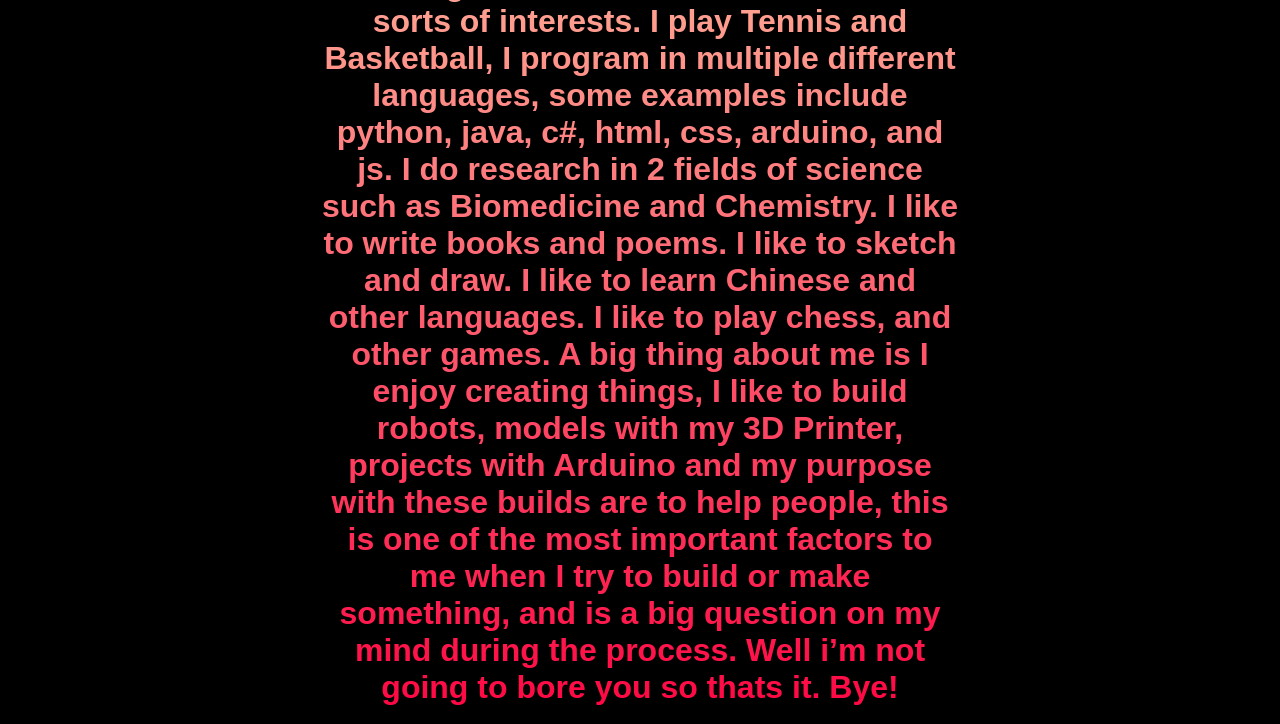
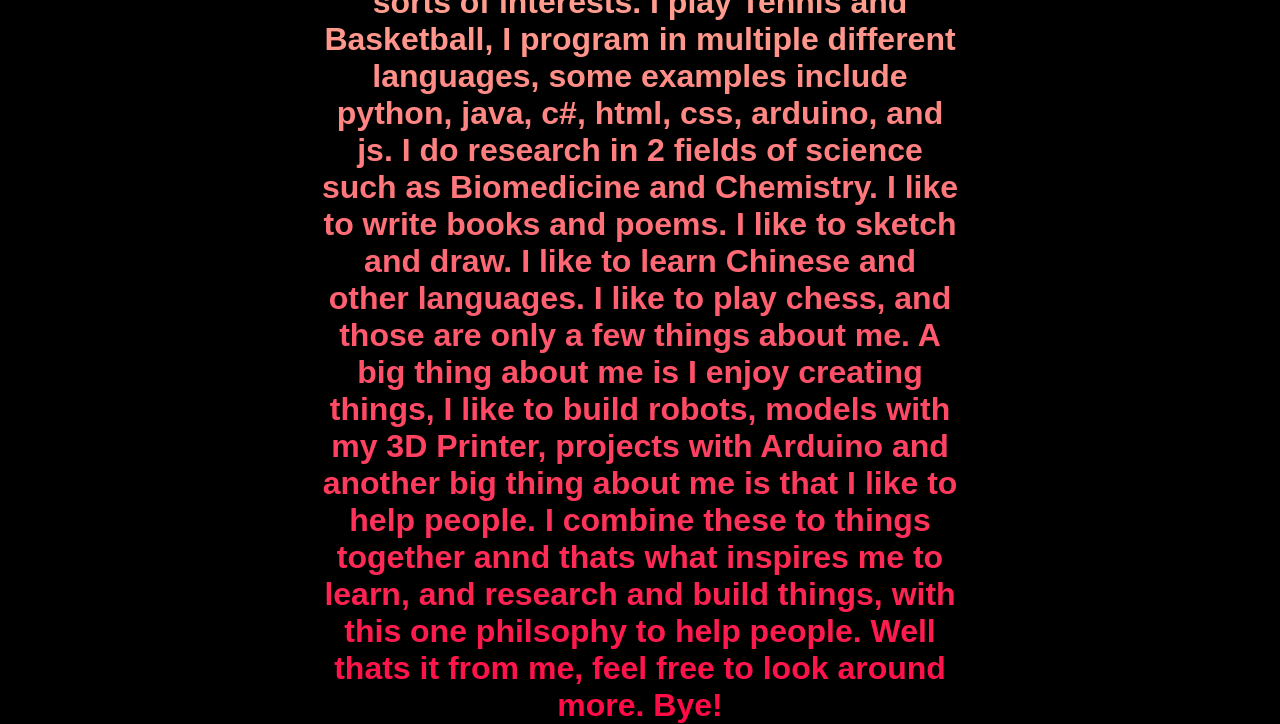
Before and after one commit to etxrnqlz/personal-website, a plain HTML site: page about.html in a window 1280 px wide. Shown: the part 83-807 px from the top of the page. Drawn offline with Linux system fonts and the light colour scheme.

Commit message:
Update about.html

```diff
--- a/about.html
+++ b/about.html
@@ -35,7 +35,7 @@
     <div class="main">
         <div class="main__container">
             <div class="main__content">
-                <h2>Hi, I am Yash, I am a student at Wardlaw Hartridge Middle School, I have various sorts of interests. I play Tennis and Basketball, I program in multiple different languages, some examples include python, java, c#, html, css, arduino, and js. I do research in 2 fields of science such as Biomedicine and Chemistry. I like to write books and poems. I like to sketch and draw. I like to learn Chinese and other languages. I like to play chess, and other games. A big thing about me is I enjoy creating things, I like to build robots, models with my 3D Printer, projects with Arduino and my purpose with these builds are to help people, this is one of the most important factors to me when I try to build or make something, and is a big question on my mind during the process. Well i’m not going to bore you so thats it. Bye!</h2>
+                <h2>Hi, I am Yash, I am a student at Wardlaw Hartridge Middle School, I have various sorts of interests. I play Tennis and Basketball, I program in multiple different languages, some examples include python, java, c#, html, css, arduino, and js. I do research in 2 fields of science such as Biomedicine and Chemistry. I like to write books and poems. I like to sketch and draw. I like to learn Chinese and other languages. I like to play chess, and those are only a few things about me. A big thing about me is I enjoy creating things, I like to build robots, models with my 3D Printer, projects with Arduino and another big thing about me is that I like to help people. I combine these to things together annd thats what inspires me to learn, and research and build things, with this one philsophy to help people. Well thats it from me, feel free to look around more. Bye!</h2>
             </div>
         </div>
     </div>
```
